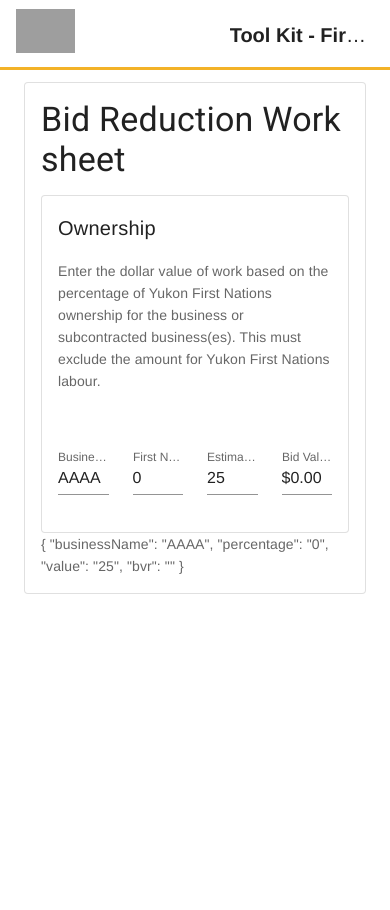
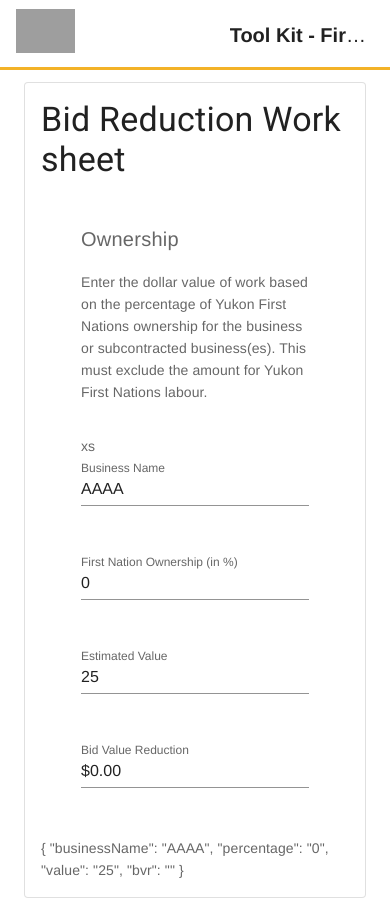
Before and after one commit to ryanjagar/bid-value-reduction-worksheet, a Vue app: page / in a window 390 px wide. Before the commit the page ends 844 px from the top, so only its background shows below. Built offline with nearby package versions, Linux system fonts and the light colour scheme; grey boxes are pictures that could not be loaded.

Commit message:
make responsive

```diff
--- a/src/components/fnBVR/fnBVROwnership.vue
+++ b/src/components/fnBVR/fnBVROwnership.vue
@@ -1,38 +1,59 @@
 
 <template>
-  <v-card>
+<v-container>
+
+
+
     <v-card-title>Ownership</v-card-title>
     <v-card-text>Enter the dollar value of work based on the percentage of Yukon First Nations ownership for the business or subcontracted business(es). This must exclude the amount for Yukon First Nations labour.</v-card-text>
      <v-card-text>
-       <br />
+
+       {{$vuetify.breakpoint.name}}
+
       <v-row>
-        <v-col>
+          <v-col
+          cols=12
+          md=3
+          sm=3
+          >
             <v-text-field
               label= "Business Name"
               v-model="ownership.businessName">
             </v-text-field>
           </v-col>
-        <v-col>
+          <v-col
+          cols=12
+          md=3
+          sm=3>
               <v-text-field
                 label= "First Nation Ownership (in %)"
                 v-model="ownership.percentage">
               </v-text-field>
             </v-col>
-        <v-col>
+
+
+        <v-col
+        cols=12
+          md=3
+          sm=3>
           <v-text-field
             label= "Estimated Value"
             v-model="ownership.value">
           </v-text-field>
         </v-col>
-        <v-col>
+        <v-col
+          cols=12
+          md=3
+          sm=3>
           <v-text-field
             v-model="bvrPercentage"
             label= "Bid Value Reduction">
           </v-text-field>
         </v-col>
       </v-row>
+
     </v-card-text>
-  </v-card>
+</v-container>
 </template>
 
 <script>
@@ -75,7 +96,19 @@ export default {
       }
       else
         return 0
+      },
+       itemsPerRow: function () {
+        switch (this.$vuetify.breakpoint.name) {
+          case 'xs': return 1
+          case 'sm': return 2
+          case 'md': return 3
+          case 'lg': return 4
+          case 'xl': return 6
+
         }
+        return null
       }
+  },
+
 };
 </script>
```
Lines whose indentation alone changed are shown as unchanged.
